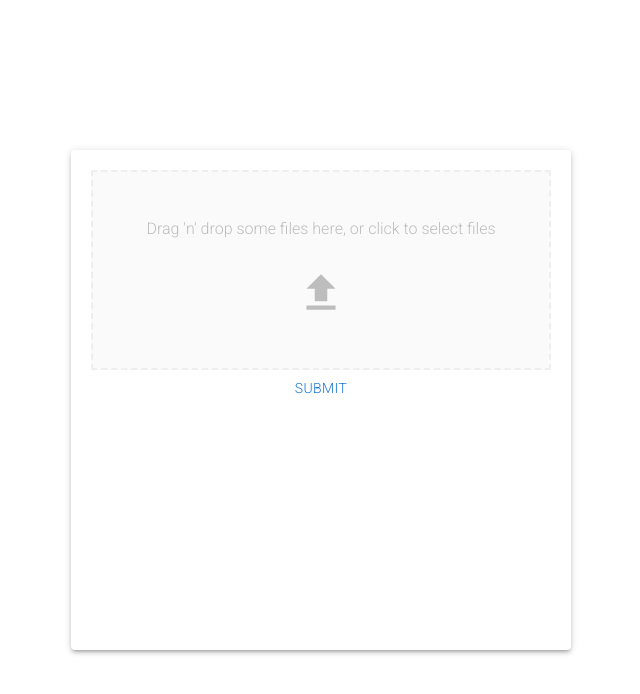
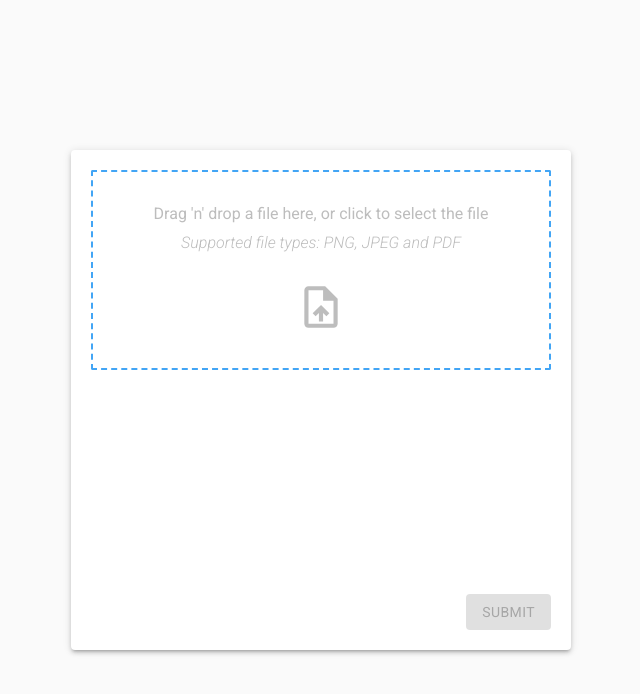
Before and after one commit to AzuZhou/dropzone, a React (Create React App) app: page / in a window 1280 px wide. Shown: the top 694 px of the page, without its empty margins (319-959 px from the left). Built offline with nearby package versions, Linux system fonts and the light colour scheme.

Commit message:
style uploaded file, add file removal option, try react-file-previewer

```diff
--- a/package.json
+++ b/package.json
@@ -14,6 +14,7 @@
     "react": "^17.0.2",
     "react-dom": "^17.0.2",
     "react-dropzone": "^11.4.2",
+    "react-file-previewer": "^0.6.3",
     "react-scripts": "4.0.3",
     "styled-components": "^5.3.1",
     "web-vitals": "^1.0.1"
--- a/public/index.html
+++ b/public/index.html
@@ -15,7 +15,7 @@
     <link rel="preconnect" href="https://fonts.googleapis.com" />
     <link rel="preconnect" href="https://fonts.gstatic.com" crossorigin />
     <link
-      href="https://fonts.googleapis.com/css2?family=Roboto:wght@300&display=swap"
+      href="https://fonts.googleapis.com/css2?family=Roboto:ital,wght@0,400;1,300&display=swap"
       rel="stylesheet"
     />
     <!--
--- a/src/App.js
+++ b/src/App.js
@@ -1,10 +1,17 @@
 import { useState, useEffect } from 'react'
-import Dropzone from './components/Dropzone'
-import GlobalStyle from './styles/globalStyle'
 import styled from 'styled-components'
 import { Paper, Box, Button, Snackbar, Alert, CircularProgress } from '@mui/material'
 import axios from 'axios'
+import { styled as muiStyled } from '@mui/material/styles'
+
+import Dropzone from './components/Dropzone'
+import File from './components/File'
+
 import { convertFileToBase64 } from './utils/helpers'
+
+import { COLORS } from './styles/constants'
+
+import GlobalStyle from './styles/globalStyle'
 
 const Container = styled.div`
   height: 100%;
@@ -12,11 +19,18 @@ const Container = styled.div`
   display: flex;
   justify-content: center;
   align-items: center;
+
+  background-color: ${COLORS.WHITE};
 `
 
 const Form = styled.form`
   position: relative;
   width: 100%;
+
+  display: flex;
+  flex-direction: column;
+  justify-content: flex-start;
+  align-items: center;
 
   opacity: ${(props) => (props.isLoading ? 0.6 : 1)};
   pointer-events: ${(props) => (props.isLoading ? 'none' : 'auto')};
@@ -24,6 +38,7 @@ const Form = styled.form`
 
 function App() {
   const [file, setFile] = useState(null)
+  const [base64File, setBase64File] = useState(null)
   const [shouldOpenSnackbar, setShouldOpenSnackbar] = useState(false)
   const [isLoading, setIsLoading] = useState(true)
 
@@ -32,7 +47,6 @@ function App() {
 
     setIsLoading(true)
 
-    const base64File = await convertFileToBase64(file)
     const request = {
       File: base64File,
       Filename: file.name,
@@ -52,8 +66,15 @@ function App() {
       })
   }
 
-  const handleUploadedFile = (file) => {
+  const handleUploadedFile = async (file) => {
+    const base64File = await convertFileToBase64(file[0])
+    setBase64File(base64File)
     setFile(file[0])
+  }
+
+  const handleDeleteFile = () => {
+    setBase64File(null)
+    setFile(null)
   }
 
   useEffect(() => {
@@ -61,6 +82,32 @@ function App() {
 
     return () => clearTimeout(timer)
   }, [])
+
+  const Card = muiStyled(Box)(({ theme }) => ({
+    display: 'flex',
+    padding: 20,
+    [theme.breakpoints.down('sm')]: {
+      width: '100%',
+      height: 500,
+    },
+    [theme.breakpoints.up('sm')]: {
+      height: 500,
+      width: 500,
+    },
+  }))
+
+  const Submit = muiStyled(Button)(({ theme }) => ({
+    position: 'absolute',
+    bottom: 0,
+    [theme.breakpoints.down('sm')]: {
+      width: '100%',
+    },
+    [theme.breakpoints.up('sm')]: {
+      right: 0,
+    },
+  }))
+
+  // TODO: add modal with file preview
 
   return (
     <Container>
@@ -70,14 +117,17 @@ function App() {
         <CircularProgress />
       ) : (
         <Paper elevation={3}>
-          <Box sx={{ display: 'flex', width: '500px', height: '500px', padding: '20px' }}>
+          <Card>
             <Form onSubmit={handleSubmit} isLoading={isLoading}>
               <Dropzone uploadedFile={handleUploadedFile} isLoading={isLoading} />
-              <center>
-                <Button tyoe="submit" onClick={handleSubmit}>
-                  submit
-                </Button>
-              </center>
+              {/* {file && <FilePreview file={file} base64={base64File} />} */}
+
+              {file && <File file={file} deleteFile={handleDeleteFile} />}
+
+              <Submit type="submit" onClick={handleSubmit} variant="contained" disabled={!file}>
+                submit
+              </Submit>
+
               {isLoading && (
                 <CircularProgress
                   size={24}
@@ -91,7 +141,7 @@ function App() {
                 />
               )}
             </Form>
-          </Box>
+          </Card>
         </Paper>
       )}
 
--- a/src/components/Dropzone/Dropzone.js
+++ b/src/components/Dropzone/Dropzone.js
@@ -1,24 +1,35 @@
 import React, { useCallback } from 'react'
 import { useDropzone } from 'react-dropzone'
 import styled from 'styled-components'
-import FileUploadIcon from '@mui/icons-material/FileUpload'
+import UploadFileIcon from '@mui/icons-material/UploadFile'
+
+import { COLORS } from '../../styles/constants'
 
 const Container = styled.div`
-  height: 200px;
-  flex: 1;
+  width: 100%;
+  height: 100%;
+  max-height: 200px;
+
   display: flex;
   flex-direction: column;
   align-items: center;
   justify-content: center;
+
   padding: 20px;
   border-width: 2px;
   border-radius: 2px;
-  border-color: #eeeeee;
+  border-color: ${COLORS.BLUE};
   border-style: dashed;
-  background-color: #fafafa;
-  color: #bdbdbd;
+  color: ${COLORS.GREY};
   outline: none;
   transition: border 0.24s ease-in-out;
+  cursor: pointer;
+  text-align: center;
+
+  p:last-of-type {
+    font-style: italic;
+    margin-top: 10px;
+  }
 
   center {
     margin-top: 30px;
@@ -38,6 +49,7 @@ const Dropzone = ({ uploadedFile, isLoading }) => {
   const { getRootProps, getInputProps, isDragActive } = useDropzone({
     onDrop,
     multiple: false,
+    accept: 'image/jpeg, image/png, application/pdf',
     disabled: isLoading,
   })
 
@@ -46,12 +58,13 @@ const Dropzone = ({ uploadedFile, isLoading }) => {
       <div {...getRootProps()}>
         <input {...getInputProps()} />
         {isDragActive ? (
-          <p>Drop the files here ...</p>
+          <p>Drop the file here ...</p>
         ) : (
-          <p>Drag 'n' drop some files here, or click to select files</p>
+          <p>Drag 'n' drop a file here, or click to select the file</p>
         )}
+        <p>Supported file types: PNG, JPEG and PDF</p>
         <center>
-          <FileUploadIcon />
+          <UploadFileIcon />
         </center>
       </div>
     </Container>
--- /dev/null
+++ b/src/components/File/File.js
@@ -0,0 +1,96 @@
+import styled from 'styled-components'
+import DeleteIcon from '@mui/icons-material/Delete'
+import ImageIcon from '@mui/icons-material/Image'
+import { Typography } from '@mui/material'
+import PictureAsPdfIcon from '@mui/icons-material/PictureAsPdf'
+import ButtonUnstyled from '@mui/core/ButtonUnstyled'
+
+import { COLORS } from '../../styles/constants'
+
+const Container = styled.div`
+  width: 100%;
+
+  margin-top: 20px;
+
+  display: flex;
+  justify-content: space-between;
+  align-items: center;
+`
+
+const Info = styled.button`
+  height: 50px;
+  width: auto;
+
+  display: flex;
+  justify-content: flex-start;
+  align-items: center;
+
+  svg,
+  p {
+    transition: color 0.1s linear;
+  }
+
+  &:hover {
+    svg,
+    p {
+      color: ${COLORS.BLUE};
+    }
+  }
+
+  svg {
+    height: 30px;
+    width: 30px;
+
+    margin-right: 10px;
+  }
+`
+
+const Delete = styled(ButtonUnstyled)`
+  height: 50px;
+
+  display: flex;
+  justify-content: flex-end;
+  align-items: center;
+
+  svg {
+    height: 24px;
+    width: 24px;
+    transition: transform 0.1s linear;
+
+    &:hover {
+      transform: scale(1.2);
+    }
+  }
+`
+
+const File = ({ file, deleteFile }) => {
+  const isPDF = file.type === 'application/pdf'
+
+  return (
+    <Container>
+      <Info>
+        {isPDF ? (
+          <PictureAsPdfIcon sx={{ color: 'text.secondary' }} />
+        ) : (
+          <ImageIcon sx={{ color: 'text.secondary' }} />
+        )}
+        <Typography
+          sx={{
+            color: 'text.secondary',
+            textOverflow: 'ellipsis',
+            whiteSpace: 'nowrap',
+            overflow: 'hidden',
+          }}
+        >
+          {file.name}
+        </Typography>
+      </Info>
+
+      <Delete onClick={deleteFile}>
+        <DeleteIcon sx={{ color: 'error.main' }} />
+      </Delete>
+    </Container>
+  )
+}
+
+export default File
--- /dev/null
+++ b/src/components/File/index.js
@@ -0,0 +1,3 @@
+import File from './File'
+
+export default File
--- /dev/null
+++ b/src/components/FilePreview/index.js
@@ -0,0 +1,3 @@
+import FilePreview from './FilePreview'
+
+export default FilePreview
--- /dev/null
+++ b/src/styles/constants.js
@@ -0,0 +1,7 @@
+export const COLORS = {
+  DARK_BLUE: '#1565c0',
+  BLUE: '#42a5f5',
+  WHITE: '#fafafa',
+  GREY: '#bdbdbd',
+  BLACK: '#20262D',
+}
--- a/src/styles/globalStyle.js
+++ b/src/styles/globalStyle.js
@@ -27,7 +27,13 @@ const GlobalStyle = createGlobalStyle`
       color: initial;
     }
   }
-}
-`
+
+  button {
+    padding: 0;
+    border: none;
+    background: none;
+    cursor: pointer;
+  }
+}`
 
 export default GlobalStyle
--- a/src/utils/helpers.js
+++ b/src/utils/helpers.js
@@ -2,7 +2,7 @@ const convertFileToBase64 = (file) => {
   return new Promise((resolve, reject) => {
     const reader = new FileReader()
     reader.readAsDataURL(file)
-    reader.onload = () => resolve(reader.result)
+    reader.onload = () => resolve(reader.result.replace('data:', '').replace(/^.+,/, ''))
     reader.onerror = (error) => reject(error)
   })
 }
```
Also changed, not shown: src/components/FilePreview/FilePreview.js (added, +65 -0 lines), 1 other file (tests, documents, lock files or other folders).
